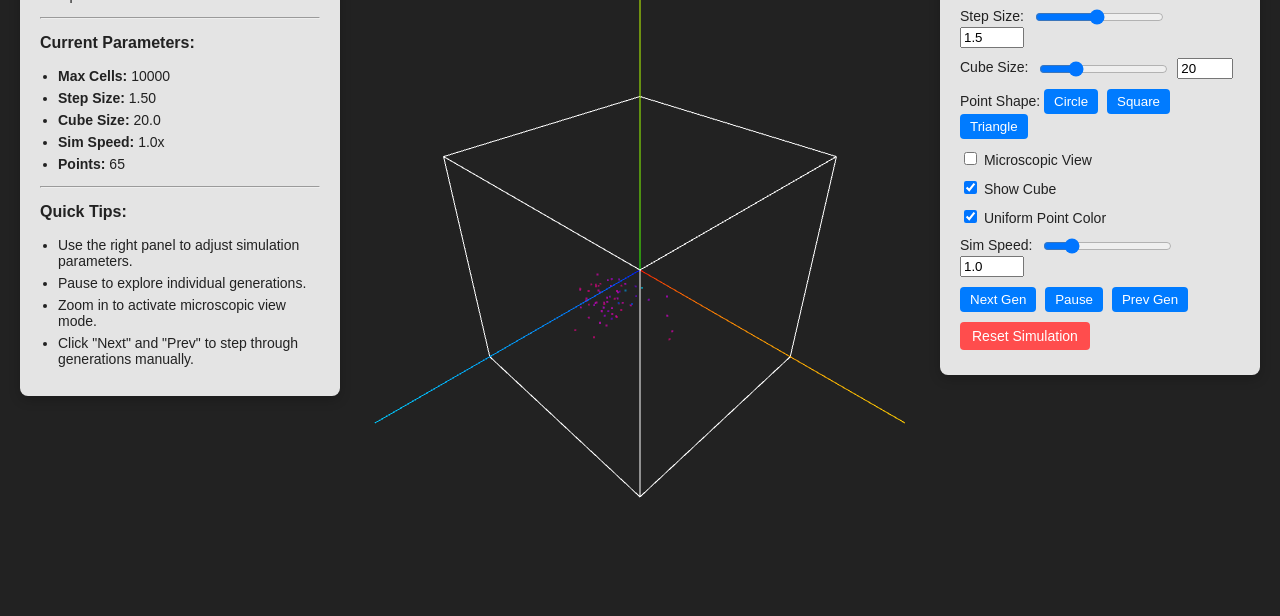
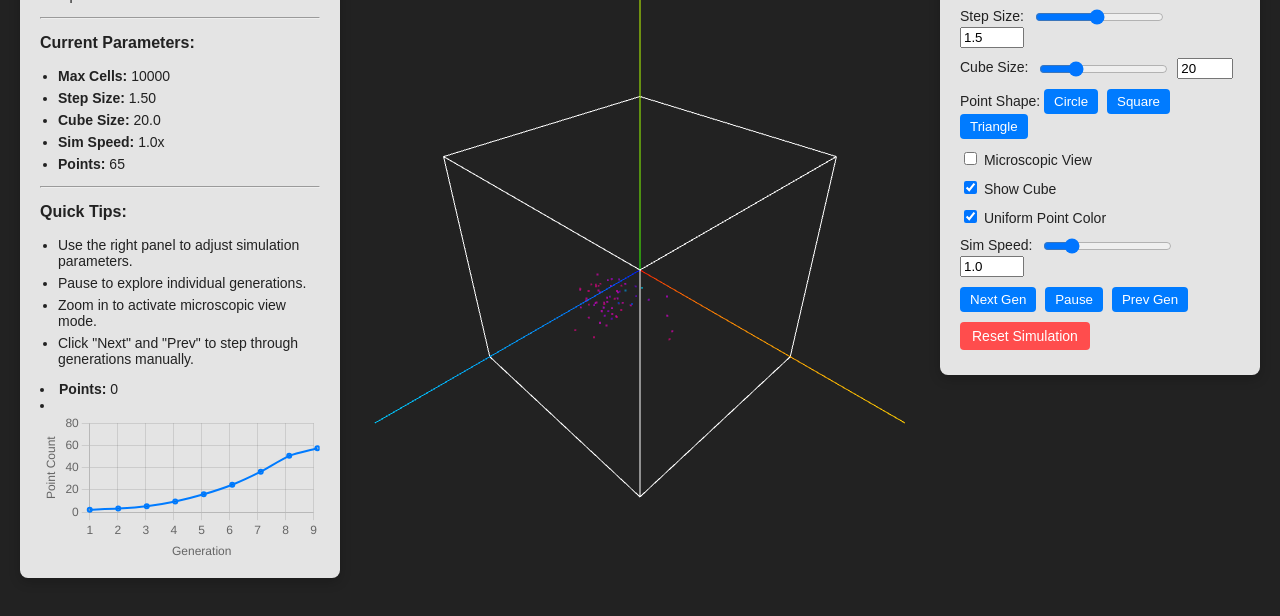
Before and after one commit to sunyentan/starlight, a plain HTML site: page index.html in a window 1280 px wide. Shown: the part 130-746 px from the top of the page. Drawn offline with nearby package versions, Linux system fonts and the light colour scheme.

Commit message:
added graph

```diff
--- a/index.html
+++ b/index.html
@@ -42,6 +42,10 @@
       <li>Zoom in to activate microscopic view mode.</li>
       <li>Click "Next" and "Prev" to step through generations manually.</li>
     </ul>
+    <li><strong>Points:</strong> <span id="infoPointCount">0</span></li>
+    <li>
+      <canvas id="pointsChart" width="280" height="150"></canvas>
+    </li>
   </div>
   <button id="showInfoButton" class="showButton">Show Info</button>
 
@@ -102,6 +106,7 @@
   <button id="showControlButton" class="showButton">Show Controls</button>
 
   <script type="module" src="main.js"></script>
+  <script src="https://cdn.jsdelivr.net/npm/chart.js"></script>
 </body>
 
 </html>
--- a/main.js
+++ b/main.js
@@ -41,6 +41,47 @@ let allCells = [];
 let positions = [];
 let colors = [];
 
+const chartLabels = [];
+const chartData   = [];
+
+const ctx = document.getElementById("pointsChart").getContext("2d");
+
+const pointsChart = new Chart(ctx, {
+  type: "line",
+  data: {
+    labels: chartLabels,
+    datasets: [{
+      label: "Points Over Generations",
+      data: chartData,
+      borderColor: "#007bff",
+      borderWidth: 2,
+      fill: false,
+      pointRadius: 2,
+      tension: 0.2
+    }]
+  },
+  options: {
+    scales: {
+      x: {
+        title: { display: true, text: "Generation" },
+        ticks: { autoSkip: true, maxTicksLimit: 10 }
+      },
+      y: {
+        title: { display: true, text: "Point Count" }
+      }
+    },
+    plugins: {
+      legend: { display: false }
+    }
+  }
+});
+
+function updateChart(generation, count) {
+  chartLabels.push(generation);
+  chartData.push(count);
+  pointsChart.update();
+}
+
 function addCellToPoints(cell) {
   positions.push(cell.position.x, cell.position.y, cell.position.z);
   const hue = (cell.generation * 0.05) % 1;
@@ -73,6 +114,8 @@ function pushCurrentStateToHistory() {
 }
 
 initializeSimulation();
+pushCurrentStateToHistory();
+updatePointCount();
 
 let geometry = new THREE.BufferGeometry();
 geometry.setAttribute('position', new THREE.Float32BufferAttribute(positions, 3));
@@ -201,6 +244,7 @@ function simulateGenerationStep() {
 
   pushCurrentStateToHistory();
   updatePointCount();
+  updateChart(generationHistory.length - 1, allCells.length);
 }
 
 function animate() {
@@ -317,6 +361,11 @@ function resetSimulation() {
   }
   geometry.setAttribute('position', new THREE.Float32BufferAttribute(positions, 3));
   geometry.setDrawRange(0, positions.length / 3);
+
+  updatePointCount();
+  chartLabels.length = 0;
+  chartData.length   = 0;
+  pointsChart.update();
 }
 
 const simSpeedRange = document.getElementById("simSpeedRange");
```
